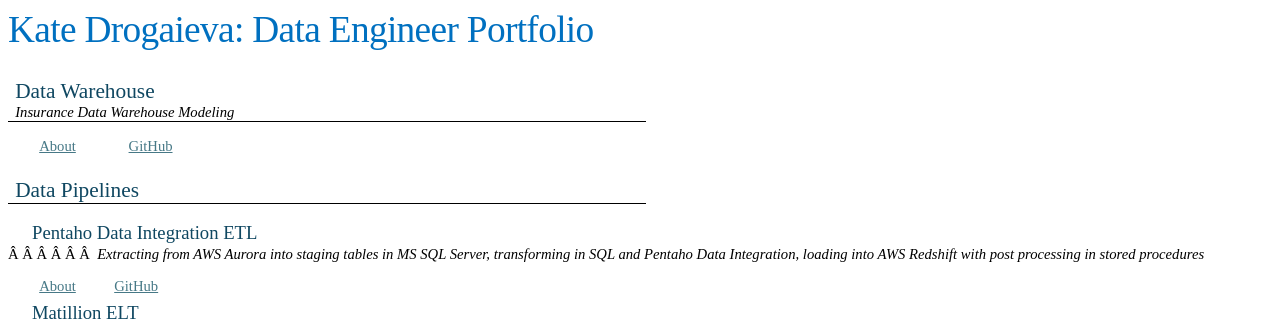
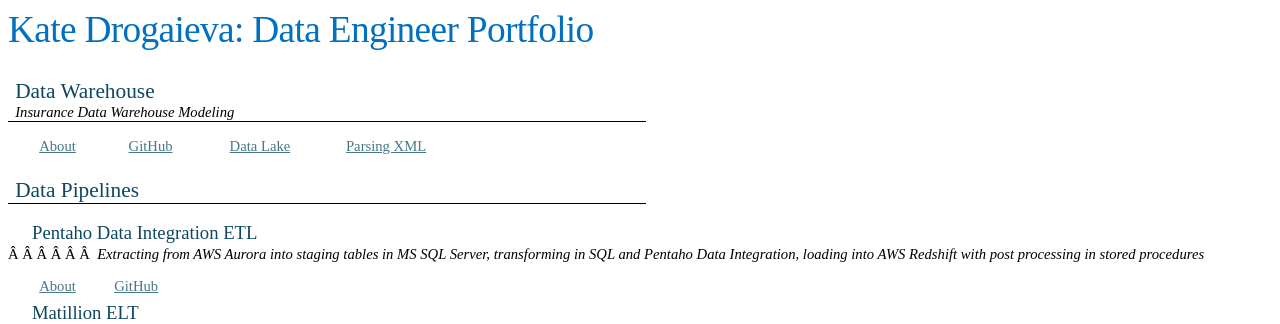
Before and after one commit to KaterynaD/KaterynaD.github.io, a Jekyll site: the page index.html, which Jekyll copies as it is, in a window 1280 px wide. Shown: the top 324 px of the page. Built offline with Jekyll 4.4.1, drawn with Linux system fonts in a browser that asks for light colours.

Commit message:
Update index.html

```diff
--- a/index.html
+++ b/index.html
@@ -2148,10 +2148,22 @@
   margin-left:.25in;line-height:normal'><a
   href="https://drive.google.com/file/d/1Qqiu1y3ypLQ6FovbqZo-3FE6ThOioy0X/view?usp=drive_link">About</a></p>
   </td>
-  <td width=450 valign=top style='width:337.5pt;padding:0in 5.4pt 0in 5.4pt'>
+  <td width=87 valign=top style='width:65.0pt;padding:0in 5.4pt 0in 5.4pt'>
   <p class=MsoNormal style='margin-top:0in;margin-right:0in;margin-bottom:0in;
   margin-left:.25in;line-height:normal'><a
   href="https://github.com/KaterynaD/Insurance-Data-Warehouse">GitHub</a></p>
+  </td>
+  <td width=102 valign=top style='width:76.5pt;padding:0in 5.4pt 0in 5.4pt'>
+  <p class=MsoNormal style='margin-top:0in;margin-right:0in;margin-bottom:0in;
+  margin-left:.25in;line-height:normal'><a
+  href="https://github.com/KaterynaD/Insurance-Data-Warehouse/tree/main/Data%20Lake%20Scripts">Data
+  Lake</a></p>
+  </td>
+  <td width=360 valign=top style='width:269.75pt;padding:0in 5.4pt 0in 5.4pt'>
+  <p class=MsoNormal style='margin-top:0in;margin-right:0in;margin-bottom:0in;
+  margin-left:.25in;line-height:normal'><a
+  href="https://github.com/KaterynaD/Insurance-Data-Warehouse/tree/main/Parsing%20XML">Parsing
+  XML</a></p>
   </td>
  </tr>
 </table>
@@ -2608,10 +2620,9 @@
   <td width=161 valign=top style='width:120.4pt;border:none;padding:0in 5.4pt 0in 5.4pt'>
   <p class=MsoNormal align=center style='margin-right:-2.15pt;text-align:center;
   tab-stops:right 8.0in 580.5pt'><a
-  href="https://www.linkedin.com/in/kateryna-drogaieva-2884483"><span
-  style='font-size:10.0pt;line-height:107%;font-family:"Arial",sans-serif;
-  mso-fareast-font-family:Arial;color:black;mso-color-alt:windowtext;
-  background:#F9F9F9'>LinkedIn</span></a><a
+  href="https://www.linkedin.com/in/kateryna-drogaieva"><span style='font-size:
+  10.0pt;line-height:107%;font-family:"Arial",sans-serif;mso-fareast-font-family:
+  Arial;color:black;mso-color-alt:windowtext;background:#F9F9F9'>LinkedIn</span></a><a
   href="https://www.linkedin.com/in/kateryna-drogaieva-2884483"></a><span
   style='font-size:10.0pt;line-height:107%;font-family:"Arial",sans-serif'><o:p></o:p></span></p>
   </td>
```
Also changed, not shown: other parts of index.html (+8 -8 lines).
